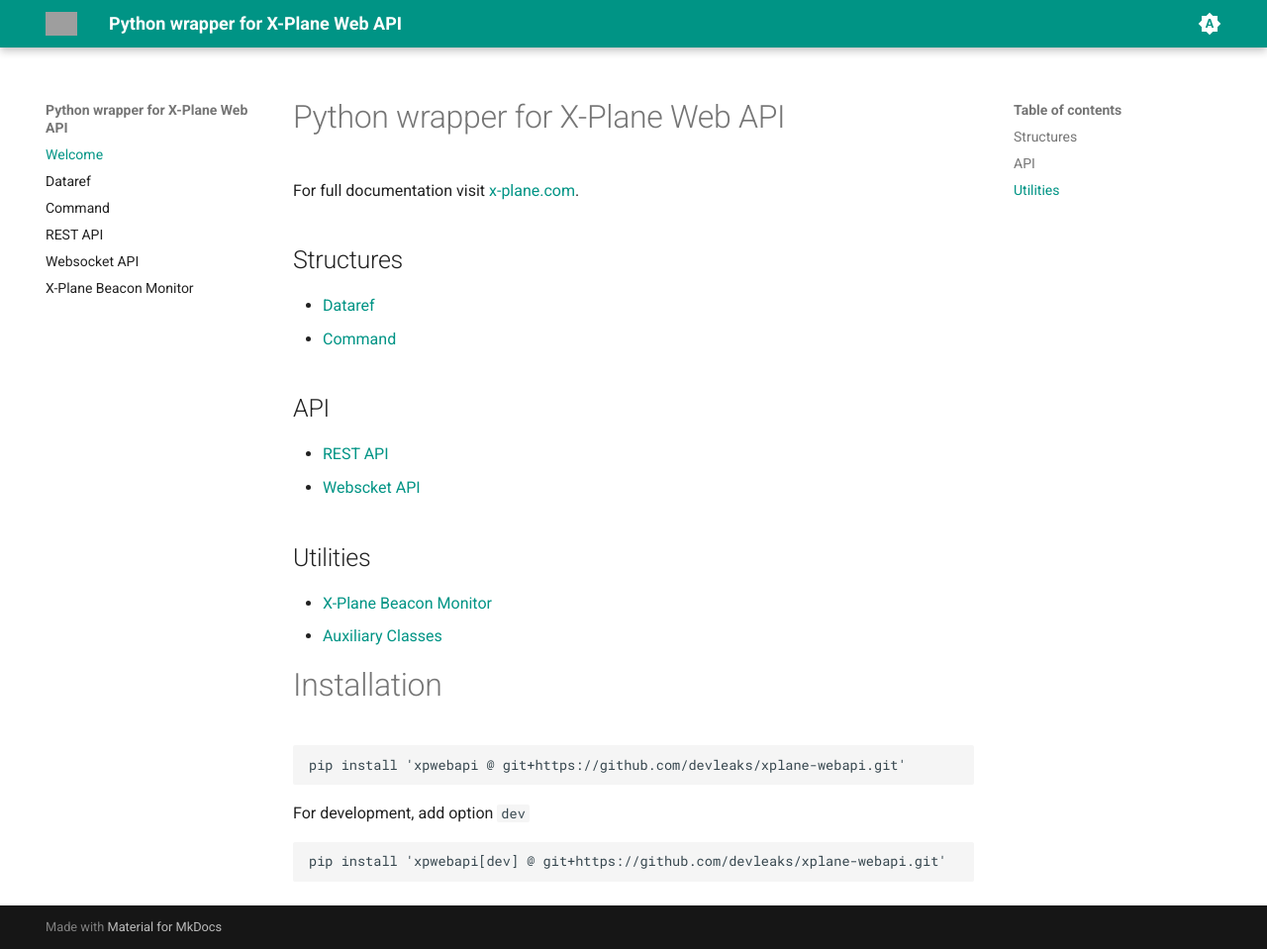
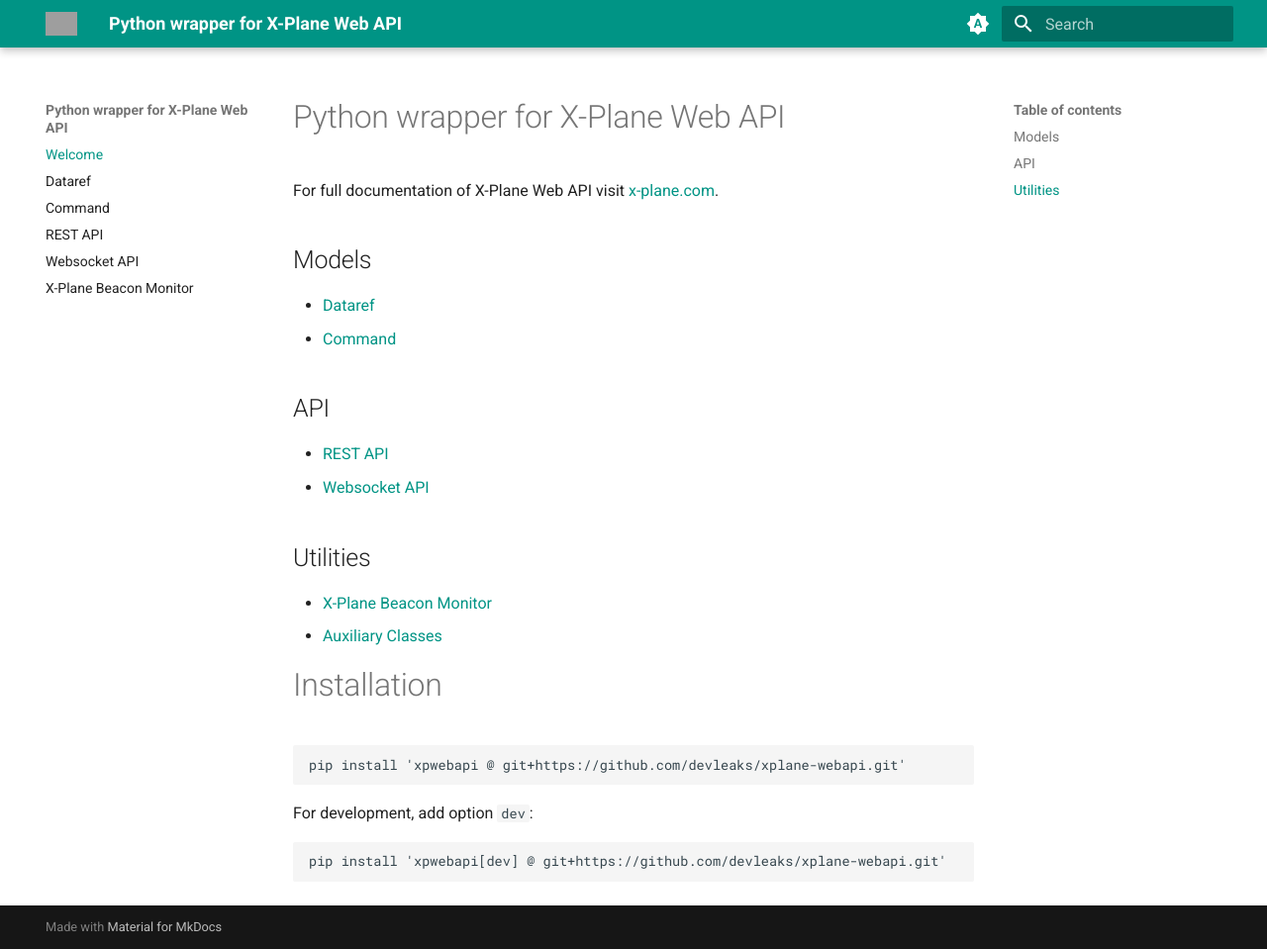
Before and after one commit to devleaks/xplane-webapi, an MkDocs documentation site: the page built from docs/index.md, in a window 1280 px wide and 959 px high. Shown: the whole window at 99% size. Built offline with MkDocs 1.6.1 and Material for MkDocs 9.7.7, drawn with Linux system fonts in a browser that asks for light colours; grey boxes are pictures that could not be loaded.

Commit message:
Typos, and colors

````diff
--- a/docs/index.md
+++ b/docs/index.md
@@ -1,8 +1,8 @@
 # Python wrapper for X-Plane Web API
 
-For full documentation visit [x-plane.com](https://developer.x-plane.com/article/x-plane-web-api/).
+For full documentation of X-Plane Web API visit [x-plane.com](https://developer.x-plane.com/article/x-plane-web-api/).
 
-## Structures
+## Models
 
 - [Dataref](dataref.md)
 - [Command](command.md)
@@ -10,7 +10,7 @@
 ## API
 
 - [REST API](rest_api.md)
-- [Webscket API](ws_api.md)
+- [Websocket API](ws_api.md)
 
 ## Utilities
 
@@ -24,7 +24,7 @@
 pip install 'xpwebapi @ git+https://github.com/devleaks/xplane-webapi.git'
 ```
 
-For development, add option `dev`
+For development, add option `dev`:
 
 
 ```sh
--- a/mkdocs.yml
+++ b/mkdocs.yml
@@ -33,8 +33,12 @@
 
 
 plugins:
+  - search
   - mkdocstrings:
       handlers:
         python:
           options:
-            show_source: true
+            show_source: false
+  - git-revision-date-localized:
+      enable_creation_date: true
+      type: timeago
````
